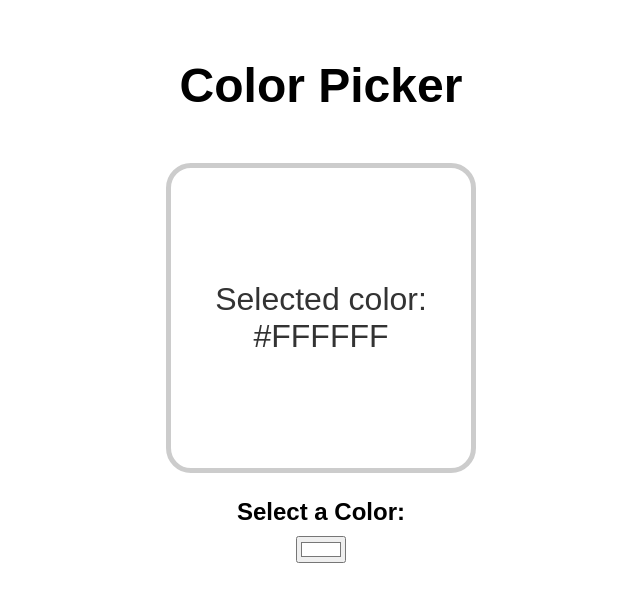
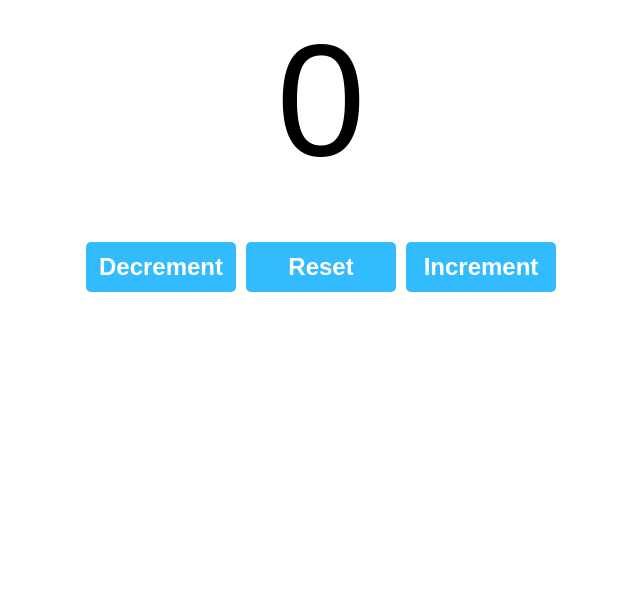
Before and after one commit to Cameloasa/react-counter-app, a React (Vite) app: page / in a window 1280 px wide. Shown: the top 602 px of the page, without its empty margins (319-959 px from the left). Built offline with nearby package versions, Linux system fonts and the light colour scheme.

Commit message:
Updater Function

```diff
--- a/src/App.jsx
+++ b/src/App.jsx
@@ -3,13 +3,14 @@ import React from 'react'
 import Counter from './Counter'
 import ComponentOnChange from './ComponentOnChange'
 import ColorPicker from './ColorPicker'
+import ComponentUpdaterFunction from './ComponentUpdaterFunction'
 
 
 
 function App  () {
   return (
     <>
-    <ColorPicker/>
+    <ComponentUpdaterFunction/>
     </>
   )
 }
--- /dev/null
+++ b/src/ComponentUpdaterFunction.jsx
@@ -0,0 +1,59 @@
+/*
+updater function = A function passed as an argument to setState()
+                ex. setYear(year +1) better to use setYear(updaterFunction)
+                (() => {})
+                Allow for safe updates based on previous state
+                Used with multiple states update and asyncr. functions
+                Good practice to use updater function
+
+*/
+import React, {useState} from 'react'
+
+
+function ComponentUpdaterFunction() {
+
+    const [count, setCount] = useState(0);
+
+    function increment(){
+        /*
+        useState()
+        Uses the CURRENT state to calculate the NEXT state
+        set functions do not trigger an update
+        React batches together state update for performance reasons
+        NEXT state becomes the CURRENT state after an update
+        prevCount or just c(first letter of a variable) -represents the previous
+        */
+       /*
+       updater function() => {}
+        previousState
+        Takes the CURRENT state to calculate NEXT function in a state
+        React puts your updater in a queue(waitingl line)
+        During the next render, it will call them in the same order
+
+       */
+        setCount(c => c + 1);
+        setCount(c => c + 1);
+        setCount(c => c + 1);
+    }
+
+    function decrement(){
+        setCount(c => c - 1);
+        setCount(c => c - 1);//it's a good practice to use updater function
+    }
+
+    function reset(){
+        setCount(c => c = 0);
+    }
+
+
+  return (
+    <div className='counter-container'>
+        <p className='count-display'>{count}</p>
+        <button className='counter-button' onClick={decrement}>Decrement</button>
+        <button className='counter-button' onClick={reset}>Reset</button>
+        <button className='counter-button' onClick={increment}>Increment</button>
+    </div>
+  )
+}
+
+export default ComponentUpdaterFunction
```
